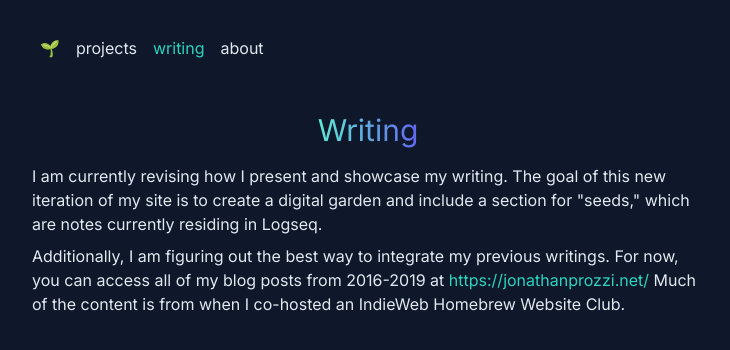
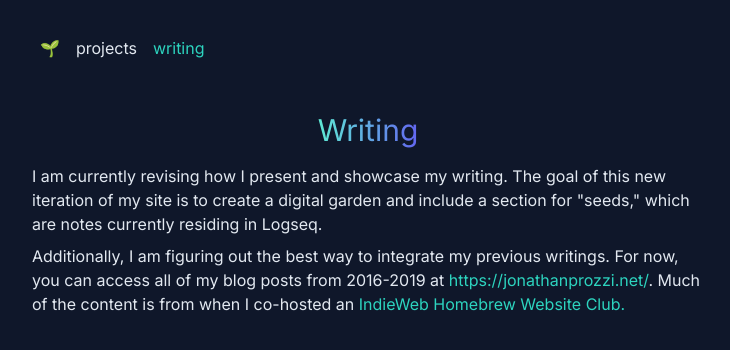
Before and after one commit to jonathanprozzi/jonathan-garden-site, a Next.js app: page /writing in a window 1280 px wide. Shown: the top 350 px of the page, without its empty margins (272-1002 px from the left). Built offline with nearby package versions, Linux system fonts and the light colour scheme.

Commit message:
removed about for now

```diff
--- a/app/writing/page.tsx
+++ b/app/writing/page.tsx
@@ -23,9 +23,24 @@ export default function Projects() {
               className="transition-all text-teal-400 hover:text-teal-300"
             >
               https://jonathanprozzi.net/
+            </a>
+            . Much of the content is from when I co-hosted an{' '}
+            <a
+              href="https://indieweb.org/"
+              rel="noopener noreferrer"
+              target="_blank"
+              className="transition-all text-teal-400 hover:text-teal-300"
+            >
+              IndieWeb
             </a>{' '}
-            Much of the content is from when I co-hosted an IndieWeb Homebrew
-            Website Club.
+            <a
+              href="https://indieweb.org/Homebrew_Website_Club"
+              rel="noopener noreferrer"
+              target="_blank"
+              className="transition-all text-teal-400 hover:text-teal-300"
+            >
+              Homebrew Website Club.
+            </a>
           </p>
         </div>
       </div>
--- a/components/Navbar.tsx
+++ b/components/Navbar.tsx
@@ -14,9 +14,9 @@ const navItems = {
   '/writing': {
     name: 'writing',
   },
-  '/about': {
-    name: 'about',
-  },
+  // '/about': {
+  //   name: 'about',
+  // },
 };
 
 const Navbar = () => {
```
